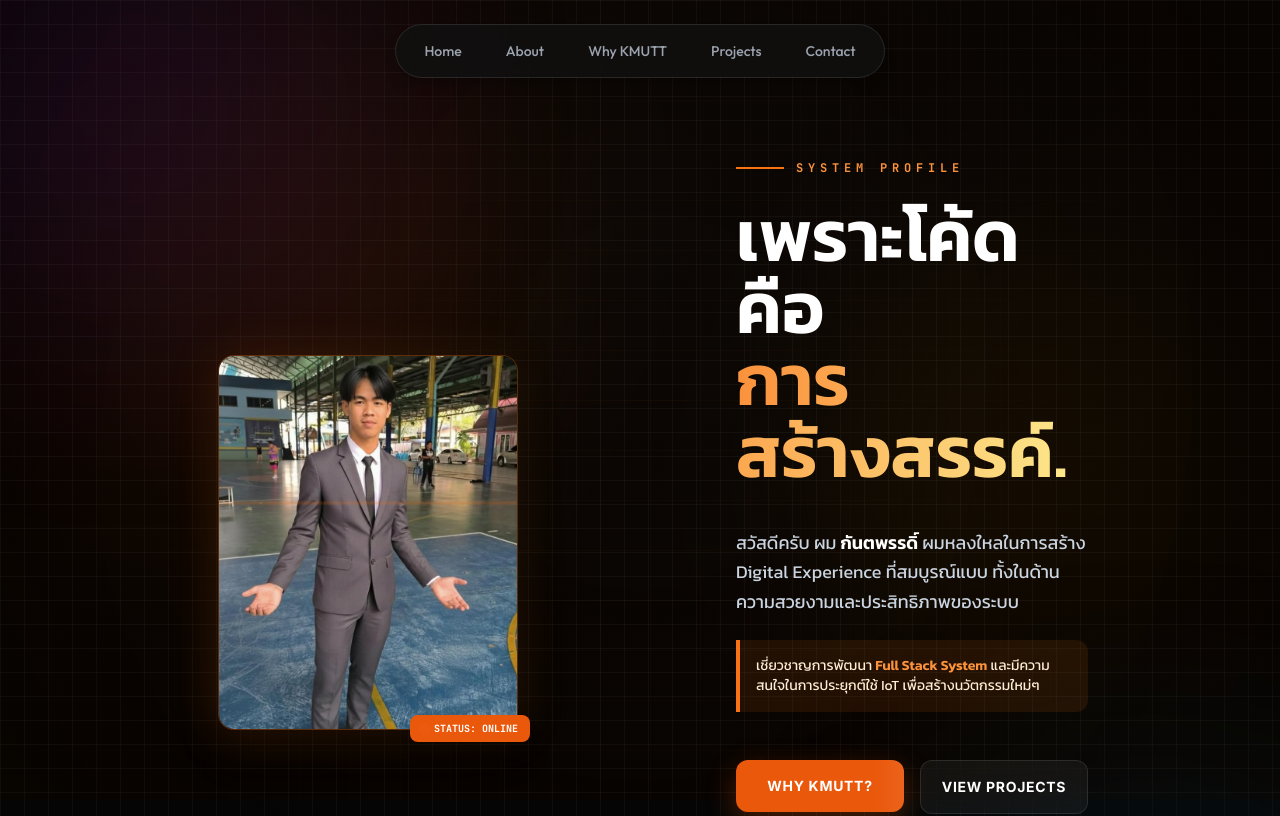
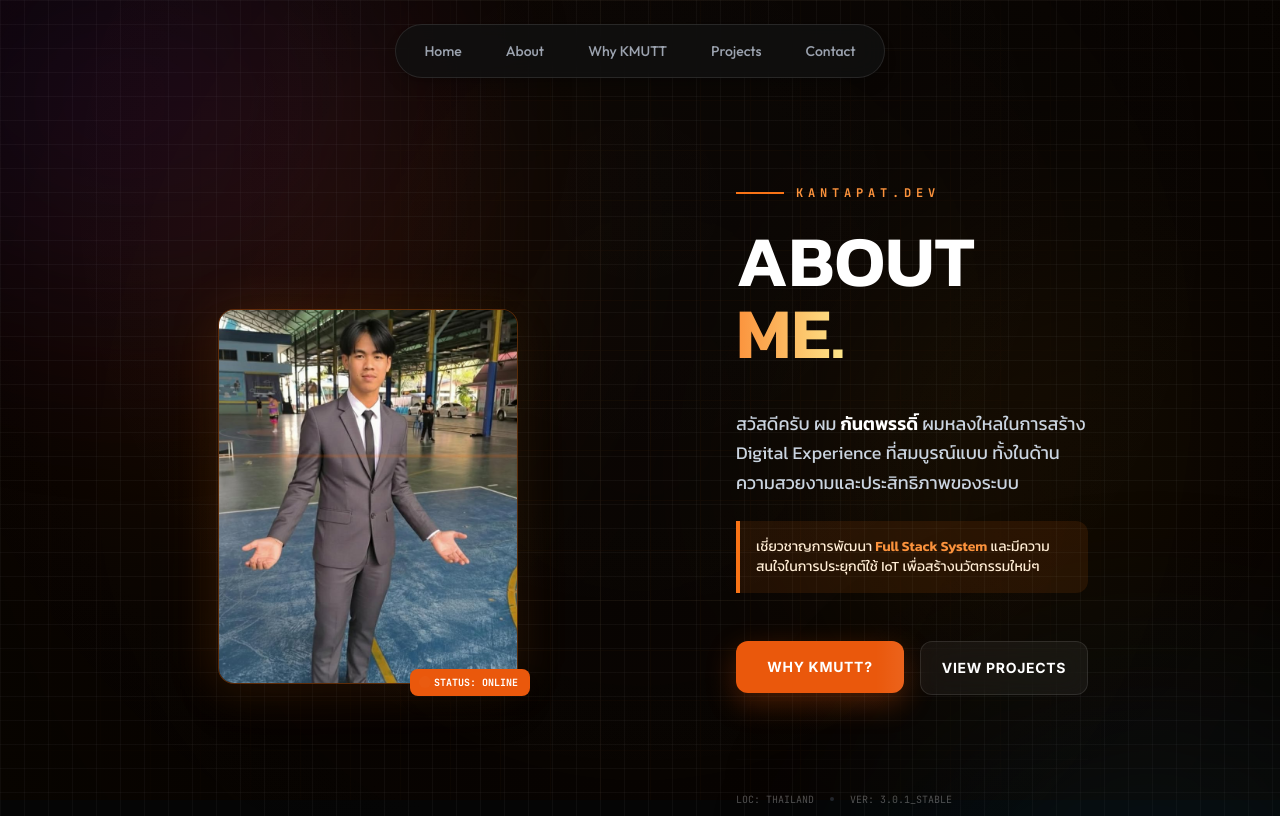
Before and after one commit to unknow404p/kantapat-portfolio, a Next.js app: page /about in a window 1280 px wide. Shown: the top 816 px of the page. Built offline with nearby package versions, Linux system fonts and the light colour scheme.

Commit message:
Update biography text

```diff
--- a/app/about/page.tsx
+++ b/app/about/page.tsx
@@ -84,12 +84,12 @@ export default function AboutPage() {
                <div className="flex items-center gap-3 mb-6">
                   <div className="h-[2px] w-12 bg-orange-500"></div>
                   <span className={`text-xs font-bold tracking-[0.4em] text-orange-400 uppercase ${mono.className}`}>
-                    System Profile
+                    kantapat.dev
                   </span>
                </div>
                <h1 className={`text-5xl lg:text-7xl font-bold leading-[1.1] mb-6 ${kanit.className}`}>
-                  เพราะโค้ดคือ <br/>
-                  <span className="text-transparent bg-clip-text bg-gradient-to-r from-orange-400 to-amber-200">การสร้างสรรค์.</span>
+                  ABOUT <br/>
+                  <span className="text-transparent bg-clip-text bg-gradient-to-r from-orange-400 to-amber-200">ME.</span>
                </h1>
             </motion.div>
 
```
